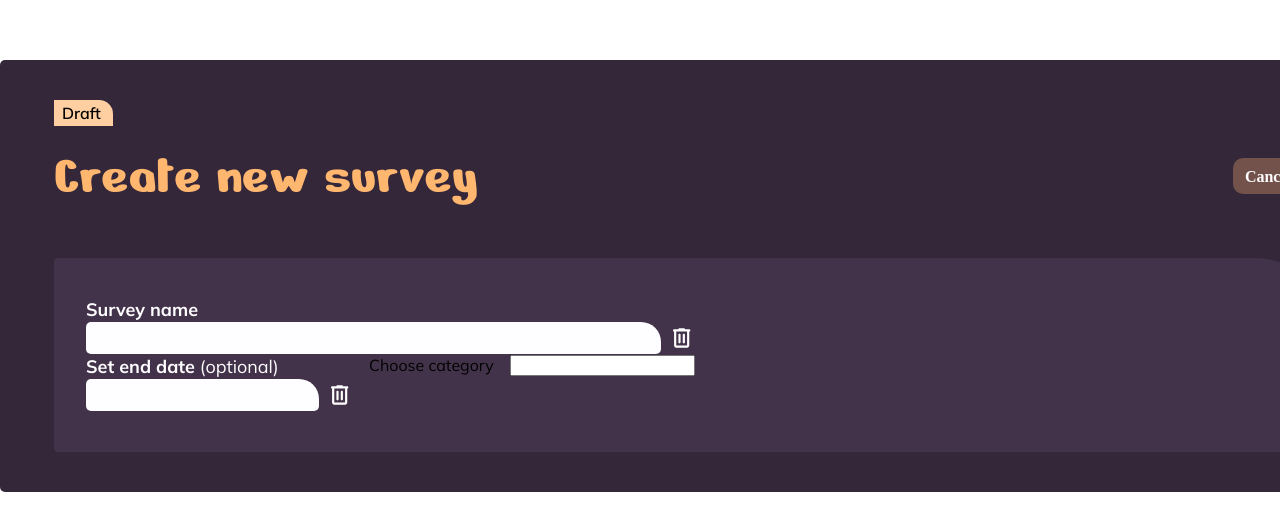
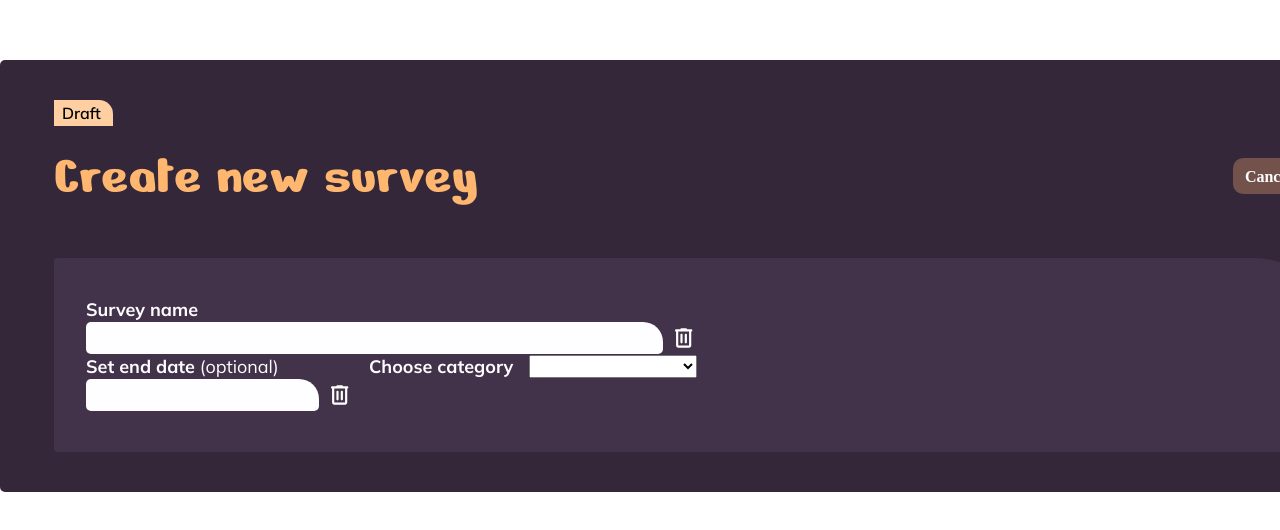
Before and after one commit to XbatzoX/poll-app, an Angular app: page /draft in a window 1280 px wide. Shown: the part 124-654 px from the top of the page. Built offline with nearby package versions, Linux system fonts and the light colour scheme; a web font is replaced by a local one.

Commit message:
worked on textlist element of new survey form

```diff
--- a/src/app/shared/components/create-survey-form/create-survey-form.html
+++ b/src/app/shared/components/create-survey-form/create-survey-form.html
@@ -21,8 +21,14 @@
                     </div>
                     <input type="date" #dateInput class="hiddenDateInput">
                 </div>
-                <label for="category">Choose category</label>
-                <input type="text" id="category">
+                <div class="surveyForm__categoryPair">
+                    <label class="surveyForm__label" for="category">Choose category</label>
+                    <select name="category" [ngModel]="selectedCategory()" (ngModelChange)="onChange($event)">
+                        @for (item of categoryList; track item) {
+                            <option [value]="item">{{item}}</option>
+                        }
+                    </select>
+                </div>
             </div>
         </fieldset>
     </form>
--- a/src/app/shared/components/create-survey-form/create-survey-form.scss
+++ b/src/app/shared/components/create-survey-form/create-survey-form.scss
@@ -19,6 +19,11 @@
 
     &__pair{
         @include mx.flex-start();
+    }
+
+    &__categoryPair{
+        display: flex;
+        gap: map.get(var.$sizes, m);
     }
 
     &__fieldset{
--- a/src/app/shared/components/create-survey-form/create-survey-form.ts
+++ b/src/app/shared/components/create-survey-form/create-survey-form.ts
@@ -1,16 +1,26 @@
-import { Component } from '@angular/core';
+import { Component, signal } from '@angular/core';
+import { FormsModule } from '@angular/forms';
 
 @Component({
   selector: 'app-create-survey-form',
-  imports: [],
+  imports: [FormsModule],
   templateUrl: './create-survey-form.html',
   styleUrl: './create-survey-form.scss',
 })
 export class CreateSurveyForm {
   isHoveredId: string;
+  categoryList = ['Team Activities', 'Health & Wellness', 'Gaming & Entertainment',
+    'Education & Learning', 'Lifestyle & Preferences', 'Technology & Innovation'
+  ];
 
   constructor(){
     this.isHoveredId = '';
+  }
+
+  selectedCategory = signal('');
+
+  onChange(category:string){
+    this.selectedCategory.set(category);
   }
 
   changeDeleteIcon(id:string):string{
```
